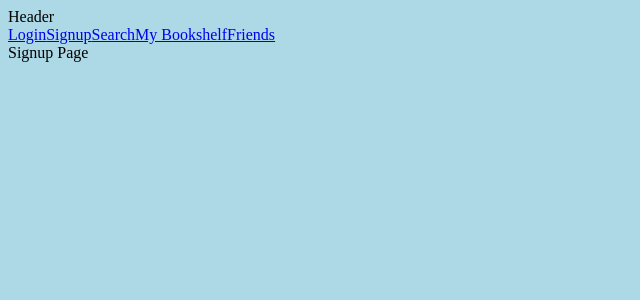
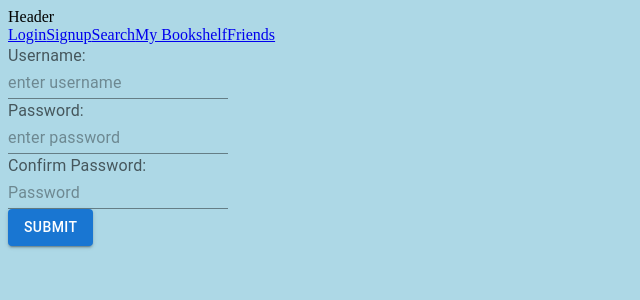
Before and after one commit to seth-allgire/bookshelf-react, a React (Create React App) app: page /signup in a window 1280 px wide. Shown: the top 300 px of the page, without its empty margins (0-640 px from the left). Built offline with nearby package versions, Linux system fonts and the light colour scheme; no server answers.

Commit message:
adds signup to front end

```diff
--- a/package.json
+++ b/package.json
@@ -2,6 +2,7 @@
   "name": "bookshelf-react",
   "version": "0.1.0",
   "private": true,
+  "proxy": "http://localhost:8080",
   "dependencies": {
     "@emotion/react": "^11.5.0",
     "@emotion/styled": "^11.3.0",
--- a/src/components/SignupPage.js
+++ b/src/components/SignupPage.js
@@ -1,7 +1,95 @@
 import React from "react";
+import { useState } from "react";
+import useAxios from "../hooks/useAxios";
+import { Alert, Button, Input, InputLabel } from "@mui/material";
 
 function SignupPage() {
-  return <div>Signup Page</div>;
+  const [username, setUsername] = useState("");
+  const [confPassword, setConfPassword] = useState("");
+  const [password, setPassword] = useState("");
+  const [error, setError] = useState(false);
+  const [userObj, setUserObj] = useState(null);
+  const { json } = useAxios("/api/users/signup", "post", userObj);
+
+  return (
+    <div>
+      <InputLabel htmlFor="username">Username:</InputLabel>
+      <Input
+        className="form-input"
+        value={username}
+        onChange={(e) => setUsername(e.target.value)}
+        id="username"
+        placeholder="enter username"
+      ></Input>
+      <div className="form-error">
+        {error && username.length < 4 && (
+          <Alert severity="error">Username must be at least 4 characters</Alert>
+        )}
+      </div>
+      <InputLabel htmlFor="password">Password:</InputLabel>
+      <Input
+        type="password"
+        value={password}
+        onChange={(e) => setPassword(e.target.value)}
+        id="password"
+        placeholder="enter password"
+      ></Input>
+      <div className="form-error">
+        {error && password.length < 8 && (
+          <Alert severity="error">Password must be at least 8 characters</Alert>
+        )}
+      </div>
+      <InputLabel htmlFor="confPassword">Confirm Password:</InputLabel>
+      <Input
+        className="form-input"
+        type="password"
+        value={confPassword}
+        onChange={(e) => setConfPassword(e.target.value)}
+        id="confPassword"
+        placeholder="Password"
+      ></Input>
+      <div className="form-error">
+        {error && password !== confPassword && (
+          <Alert severity="error">Passwords do no match</Alert>
+        )}
+      </div>
+      <Button
+        variant="contained"
+        onClick={() => {
+          if (username.length < 4 || password.length < 8) {
+            setError(true);
+            return;
+          }
+          if (password !== confPassword) {
+            setError(true);
+            return;
+          }
+          setUserObj({ username, password });
+        }}
+      >
+        Submit
+      </Button>
+      <div className="form-error">
+        {json && json.error && <Alert severity="error">{json.error}</Alert>}
+        {json && json.data && (
+          <>
+            <div className="form-container">
+              <Alert severity="success">{json.data}</Alert>
+            </div>
+            <div className="form-container">
+              <Button
+                href="/login"
+                variant="containedPrimary"
+                sx={{ fontStyle: "normal" }}
+              >
+                Login
+              </Button>
+            </div>
+          </>
+        )}
+      </div>
+    </div>
+  );
 }
 
 export default SignupPage;
```
